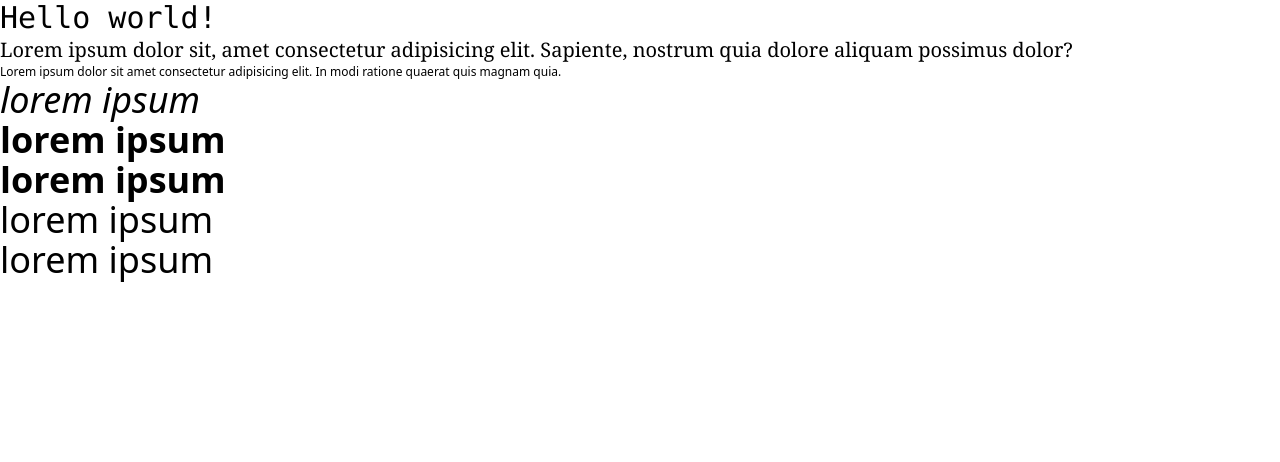
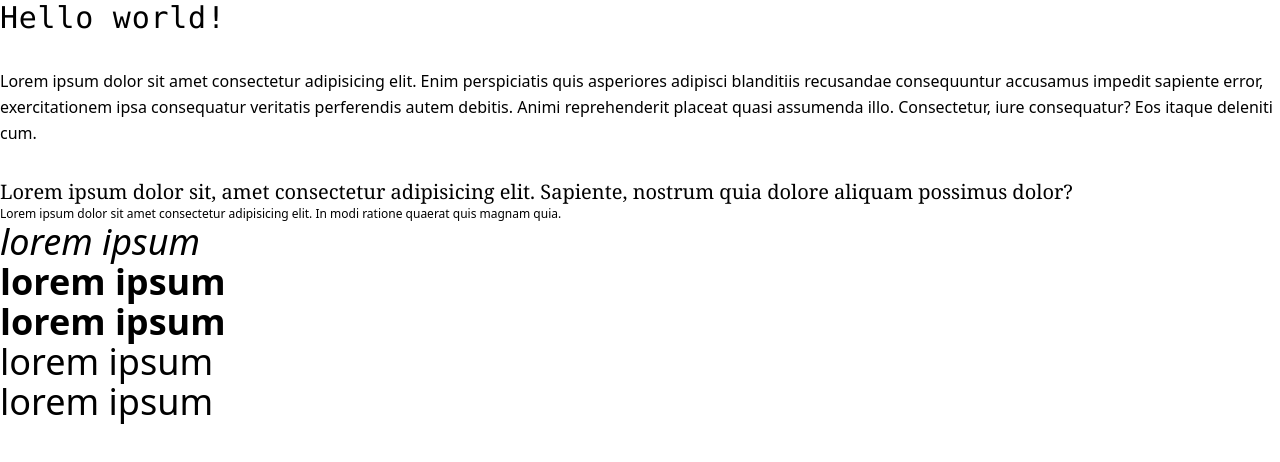
Before and after one commit to yuby41/TailwindCSS, a website: page public/index.html in a window 1280 px wide. Drawn offline with Linux system fonts and the light colour scheme.

Commit message:
Ajustando el espaciado entre letras y líneas

```diff
--- a/public/index.html
+++ b/public/index.html
@@ -10,9 +10,11 @@
 </head>
 
 <body mx-4>
-    <h1 class="text-3xl font-mono">
+    <h1 class="text-3xl font-mono tracking-wide">
         Hello world!
     </h1>
+    <p class="my-8 leading-relaxed">Lorem ipsum dolor sit amet consectetur adipisicing elit. Enim perspiciatis quis asperiores adipisci blanditiis recusandae consequuntur accusamus impedit sapiente error, exercitationem ipsa consequatur veritatis perferendis autem debitis. Animi reprehenderit
+        placeat quasi assumenda illo. Consectetur, iure consequatur? Eos itaque deleniti cum.</p>
     <p class="text-xl font-serif">Lorem ipsum dolor sit, amet consectetur adipisicing elit. Sapiente, nostrum quia dolore aliquam possimus dolor?</p>
     <p class="text-xs font-sans">Lorem ipsum dolor sit amet consectetur adipisicing elit. In modi ratione quaerat quis magnam quia.</p>
     <ul class="text-4xl">
```
Also changed, not shown: public/css/styles.css.
